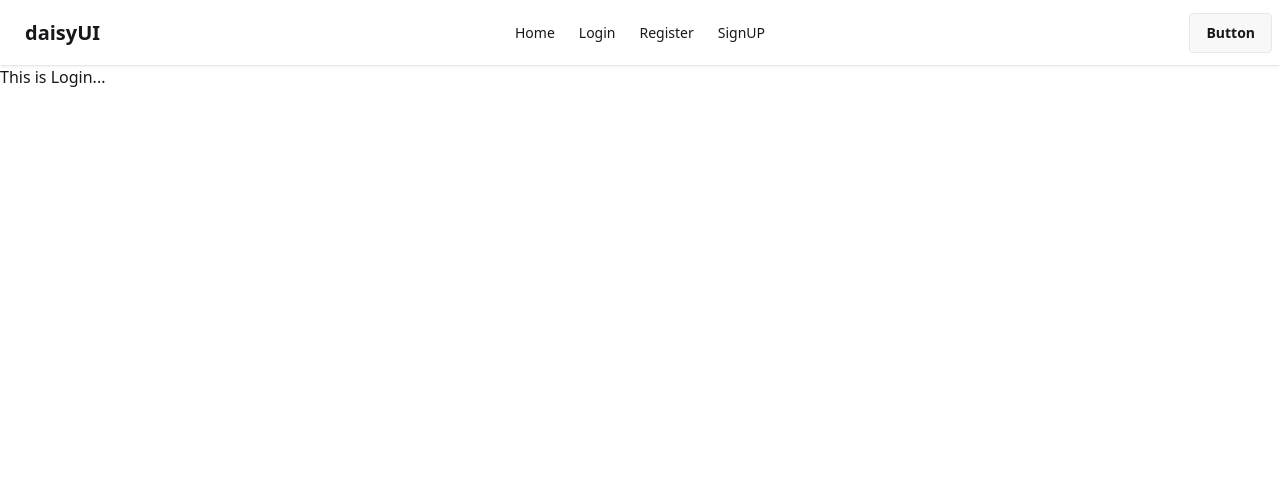
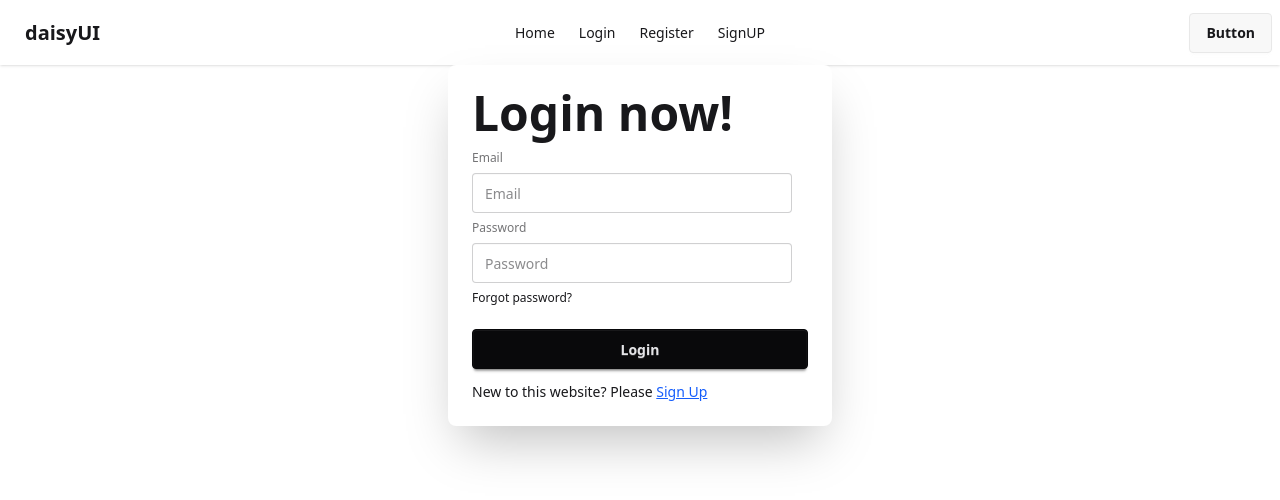
Before and after one commit to Dipok-Kumar-Ray/Explorer-Email-Password-Auth, a React (Vite) app: page /login in a window 1280 px wide. Shown: the top 500 px of the page. Built offline with nearby package versions, Linux system fonts and the light colour scheme.

Commit message:
Added Verified Email/Password Successfully

```diff
--- a/src/Login/Login.jsx
+++ b/src/Login/Login.jsx
@@ -1,11 +1,79 @@
-import React from 'react';
+import { signInWithEmailAndPassword } from "firebase/auth";
+import React, { useState } from "react";
+import { auth } from "../firebase.init";
+import { Link } from "react-router";
 
 const Login = () => {
-    return (
-        <div>
-            <h2>This is Login...</h2>
-        </div>
-    );
+    const [errorMessage, setErrorMessage] = useState('')
+    const [success, setSuccess] = useState(false)
+
+  const handleSubmit = (e) => {
+    e.preventDefault();
+
+    const email = e.target.email.value;
+    const password = e.target.password.value;
+    console.log(email, password);
+     //reset
+    setErrorMessage('');
+    setSuccess(false)
+
+    //login
+    signInWithEmailAndPassword(auth, email, password)
+
+
+      .then((result) => {
+        console.log(result.user);
+        if(!result.user.emailVerified){
+          alert('Please verify your email address')
+        }
+        else{
+
+          setSuccess(true)
+        }
+      })
+
+      .catch((error) => {
+        console.log(error);
+        setErrorMessage(error.message)
+      });
+  };
+
+  return (
+    <div className="mx-auto card bg-base-100 w-full max-w-sm shrink-0 shadow-2xl">
+      <div className="card-body">
+        <h1 className="text-5xl font-bold">Login now!</h1>
+
+        <form onSubmit={handleSubmit} className="fieldset">
+          <label className="label">Email</label>
+          <input
+            type="email"
+            name="email"
+            className="input"
+            placeholder="Email"
+          />
+          <label className="label">Password</label>
+          <input
+            type="password"
+            name="password"
+            className="input"
+            placeholder="Password"
+          />
+          <div>
+            <a className="link link-hover">Forgot password?</a>
+          </div>
+          <button className="btn btn-neutral mt-4">Login</button>
+        </form>
+        <p>New to this website? Please <Link className="text-blue-600 underline" to='/signUp'>Sign Up</Link></p>
+
+        {
+            errorMessage && <p className="text-red-500">{errorMessage}</p>
+        }
+        {
+            success && <p className="text-green-600">User Logged in Successfully.</p>
+        }
+      </div>
+    </div>
+  );
 };
 
 export default Login;
--- a/src/SignUP/SignUp.jsx
+++ b/src/SignUP/SignUp.jsx
@@ -1,7 +1,8 @@
 import React, { useState } from "react";
 import { auth } from "../firebase.init";
-import { createUserWithEmailAndPassword } from "firebase/auth";
+import { createUserWithEmailAndPassword, sendEmailVerification } from "firebase/auth";
 import { FaEye, FaEyeSlash } from "react-icons/fa";
+import { Link } from "react-router";
 
 const SignUp = () => {
   const [success, setSuccess] = useState(false);
@@ -23,7 +24,7 @@ const SignUp = () => {
 
     //password validate
 
-    const passwordRegExp = /(?=.*\d)(?=.*[a-z])(?=.*[A-Z]).{8,}/;
+    const passwordRegExp = /(?=.*\d)(?=.*[a-z]).{8,}/;
     if (passwordRegExp.test(password) === false) {
       setErrorMessage(
         "password must have one lowercase,one Uppercase, one digit and 6 characters or longer."
@@ -36,12 +37,25 @@ const SignUp = () => {
       .then((result) => {
         console.log("");
         console.log(result);
+        sendEmailVerification(auth.currentUser)
+        .then(()=>{
         setSuccess(true);
+
+        })
       })
       .catch((error) => {
-        setErrorMessage(error.message);
+        if(error.code === 'auth/email-already-in-use'){
+
+          setErrorMessage('')
+        }
+        else{
+          setErrorMessage(error.message);
+        }
         console.log(error);
+        // setErrorMessage(error.message);
+        // console.log(error);
       });
+
   };
   return (
     <div className="card bg-base-100 w-full max-w-sm mx-auto mt-3 shrink-0 shadow-2xl">
@@ -85,6 +99,9 @@ const SignUp = () => {
             Sign Up
           </button>
         </form>
+
+              <p>Already have an account? please <Link className="text-blue-500 underline" to='/login'> Login</Link></p>
+
         {errorMessage && <p className="text-red-600"> {errorMessage}</p>}
         {success && (
           <p className="text-green-600">User has created successfully</p>
```
